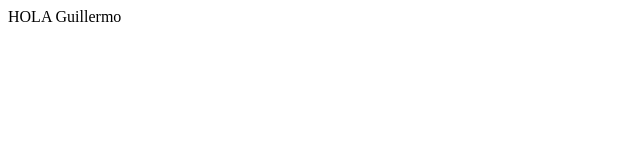
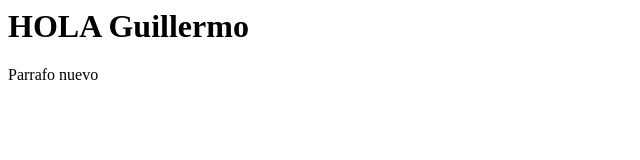
Before and after one commit to onlys01/InicioGitHub, a plain HTML site: page index.html in a window 1280 px wide. Shown: the whole page, without its empty margins (0-640 px from the left). Drawn offline with Linux system fonts and the light colour scheme.

Commit message:
Commit pre css

```diff
--- a/index.html
+++ b/index.html
@@ -3,8 +3,9 @@
 
 </head>
 <body>
+    <h1>HOLA Guillermo</h1>
 <p>
-    HOLA Guillermo
+   Parrafo nuevo
 </p>
 
 </body>
```
